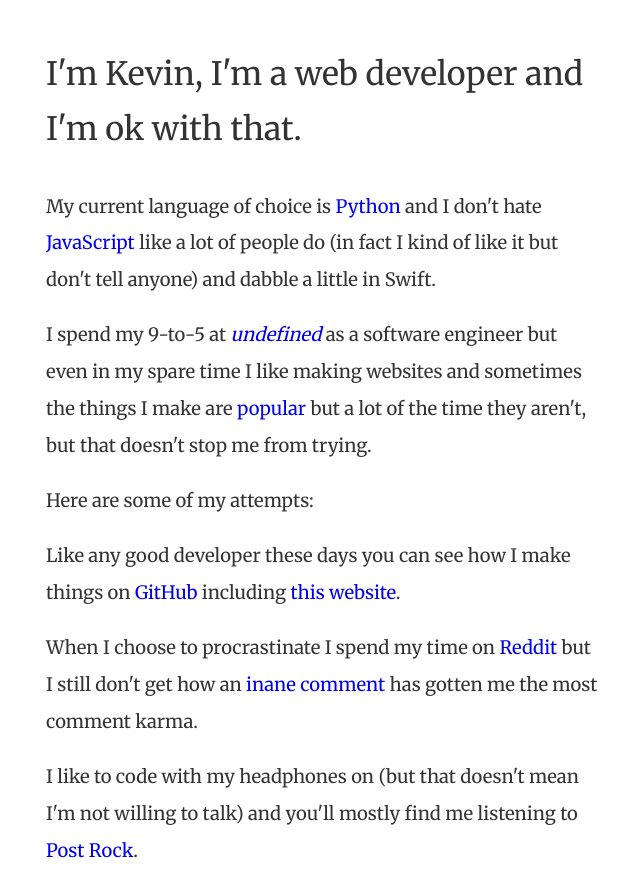
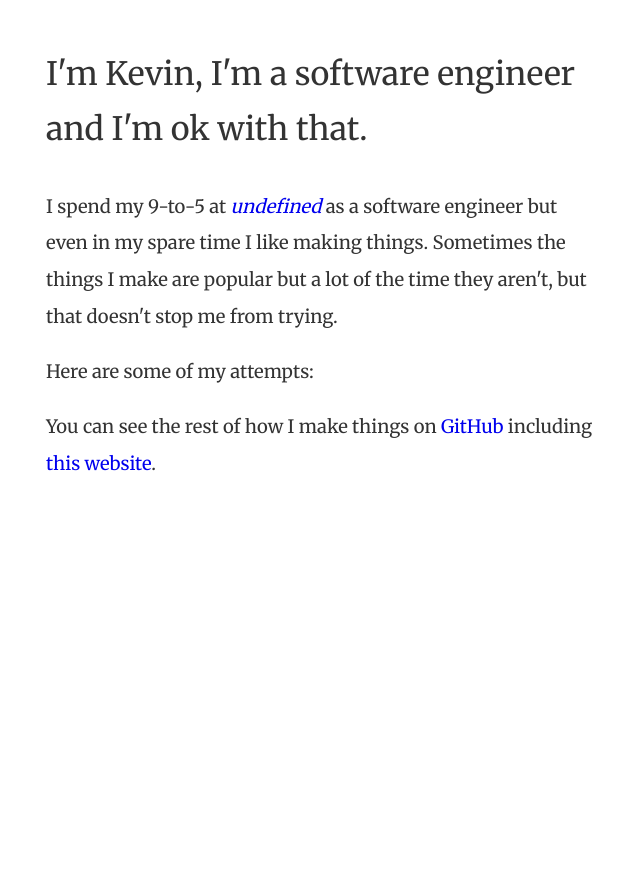
Before and after one commit to kevincarrogan/kevin.carrogan.com, a Python web app: template templates/index.html in a window 1280 px wide. Shown: the whole page, without its empty margins (318-958 px from the left). After the commit the page ends 471 px from the top, so only its background shows below. Run offline with Jinja, Linux system fonts and the light colour scheme; the template is opened without the code that fills it, so the values that code supplies are empty; some libraries are stand-ins or nearby versions.

Commit message:
Rewrite site content and remove Letterboxd
Update the current job, replace the project list with things that still
exist, and drop the Reddit, Spotify and Letterboxd sections along with
the code and dependencies that served the film line.

Co-Authored-By: Claude Opus 5.5 <noreply@anthropic.com>
Claude-Session: https://claude.ai/code/session_011mMwCLuJnn3zWc1Xmydvqy

```diff
--- a/requirements/base.txt
+++ b/requirements/base.txt
@@ -1,5 +1,3 @@
 aiofiles==0.4.0
 Jinja2==3.1.2
 starlette==0.27.0
-aiocache==0.11.1
-httpx==0.23.0
--- a/templates/base.html
+++ b/templates/base.html
@@ -12,7 +12,7 @@
 
     <meta
       itemprop="description"
-      content="I'm Kevin, I'm a web developer and I'm ok with that."
+      content="I'm Kevin, I'm a software engineer and I'm ok with that."
     />
     <meta itemprop="url" content="http://kevin.carrogan.com" />
 
--- a/templates/index.html
+++ b/templates/index.html
@@ -6,22 +6,7 @@
   </header>
 
   <main>
-    <p>I'm Kevin, I'm a web developer and I'm ok with that.</p>
-
-    <p>
-      My current language of choice is
-      <a
-        href="https://github.com/kevincarrogan/codebase-cli/blob/master/bin/cb"
-        >Python</a
-      >
-      and I don't hate
-      <a
-        href="https://github.com/kevincarrogan/720/blob/master/static/js/main.js"
-        >JavaScript</a
-      >
-      like a lot of people do (in fact I kind of like it but don't tell
-      anyone) and dabble a little in Swift.
-    </p>
+    <p>I'm Kevin, I'm a software engineer and I'm ok with that.</p>
 
     <p>
       {% if work_result %}I spend my 9-to-5 at
@@ -44,8 +29,7 @@
       {% else %}I spend my 9-to-5 at
       <em><a href="/static/documents/kevin-carrogan-cv.pdf">undefined</a></em>
       as a software engineer {% endif %} but even in my spare time I like
-      making websites and sometimes the things I make are
-      <a href="http://developerarguments.com">popular</a> but a lot of the
+      making things. Sometimes the things I make are popular but a lot of the
       time they aren't, but that doesn't stop me from trying.
     </p>
 
@@ -60,44 +44,11 @@
     </ul>
 
     <p>
-      Like any good developer these days you can see how I make things on
-      <a href="http://github.com/kevincarrogan">GitHub</a> including
+      You can see the rest of how I make things on
+      <a href="https://github.com/kevincarrogan">GitHub</a> including
       <a href="https://github.com/kevincarrogan/kevin.carrogan.com"
         >this website</a
       >.
     </p>
-
-    <p>
-      When I choose to procrastinate I spend my time on
-      <a href="http://www.reddit.com/user/kevindmorgan/">Reddit</a> but I
-      still don't get how an
-      <a
-        href="http://www.reddit.com/r/movies/comments/23zmwh/new_look_at_michael_fassbender_marion_cottilard/ch27yl7"
-        >inane comment</a
-      >
-      has gotten me the most comment karma.
-    </p>
-
-    <p>
-      I like to code with my headphones on (but that doesn't mean I'm not
-      willing to talk) and you'll mostly find me listening to
-      <a
-        href="http://open.spotify.com/user/kevindmorgan/playlist/6eN41BCOFkEEEM8otWSsSh"
-        >Post Rock</a
-      >.
-    </p>
-
-    {% if letterboxd_result %}
-    <p>
-      Once I'm at home I like to put my feet up and watch a good movie. I most
-      recently thought that
-      <span itemscope itemtype="http://schema.org/Movie"
-        ><a href="{{letterboxd_result.url}}" itemprop="url"
-          ><span itemprop="name">{{letterboxd_result.title}}</span></a
-        ></span
-      >
-      was {{letterboxd_result.review}}.
-    </p>
-    {% endif %}
   </main>
 {% endblock %}
--- a/work.py
+++ b/work.py
@@ -9,7 +9,7 @@ def get_current_work_place():
         }
     """
     return {
-        "job_title": "Software Engineer",
-        "company": "Department for International Trade",
-        "url": "https://www.gov.uk/government/organisations/department-for-international-trade",
+        "job_title": "Technical Lead",
+        "company": "Department for Business, Innovation, Science and Trade",
+        "url": "https://www.gov.uk/government/organisations/department-for-business-innovation-science-and-trade",
     }
```
Also changed, not shown: letterboxd.py (deleted, +0 -55 lines), main.py (+1 -23 lines), sites.py (+3 -5 lines).
